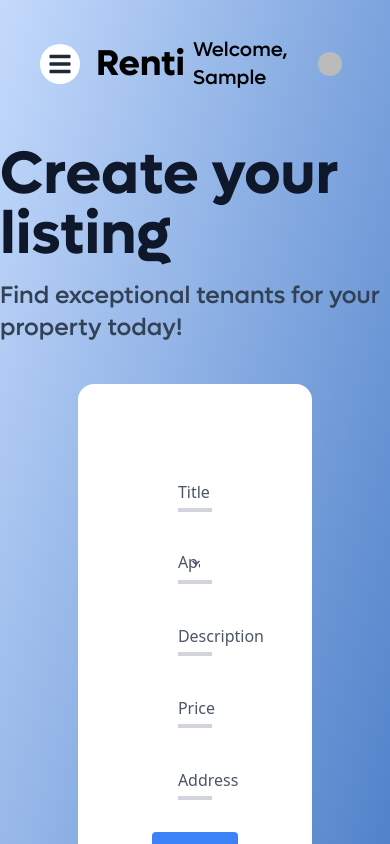
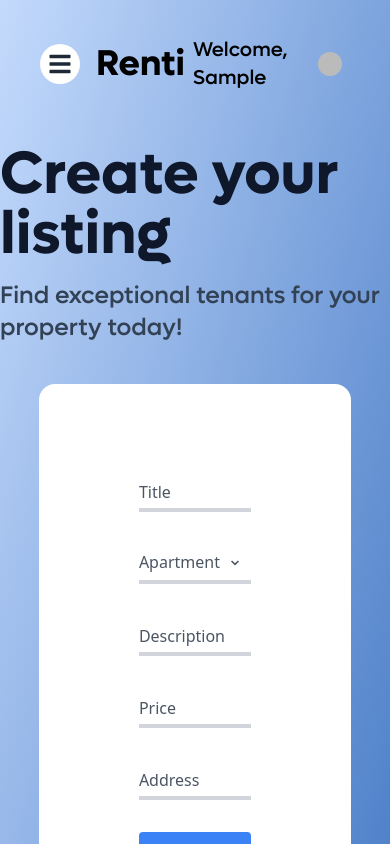
Before and after one commit to RentiDev/Renti, a Next.js app: page /landlord in a window 390 px wide. Shown: the top 844 px of the page. Built offline with nearby package versions, Linux system fonts and the light colour scheme; no server answers; sample sign-in values are in the browser's storage.

Commit message:
mobile friendly responsive tenant page

```diff
--- a/src/components/navbar/MobileMenu.tsx
+++ b/src/components/navbar/MobileMenu.tsx
@@ -56,7 +56,7 @@ export default function MobileMenu({ close }: MobileMenuProps) {
                 </Link>
               </div>
               <div className="block py-2">
-                <Link href="/" className="text-xl hover:text-blue-500 text-black font-lufgaMedium">
+                <Link href="/landlord" className="text-xl hover:text-blue-500 text-black font-lufgaMedium">
                   Landlords
                 </Link>
               </div>
--- a/src/pages/landlord.tsx
+++ b/src/pages/landlord.tsx
@@ -27,7 +27,7 @@ const Landlord: NextPage = () => {
                   Find exceptional tenants for your property today!
                 </p>
               </div>
-              <div className="w-3/5 h-5/6 flex flex-col bg-white rounded-2xl">
+              <div className="w-4/5 lg:w-3/5 h-5/6 flex flex-col bg-white rounded-2xl">
                 <div className="flex flex-col gap-10 mx-24 my-12">
                   <AddListingWindow></AddListingWindow>
                 </div>
```
